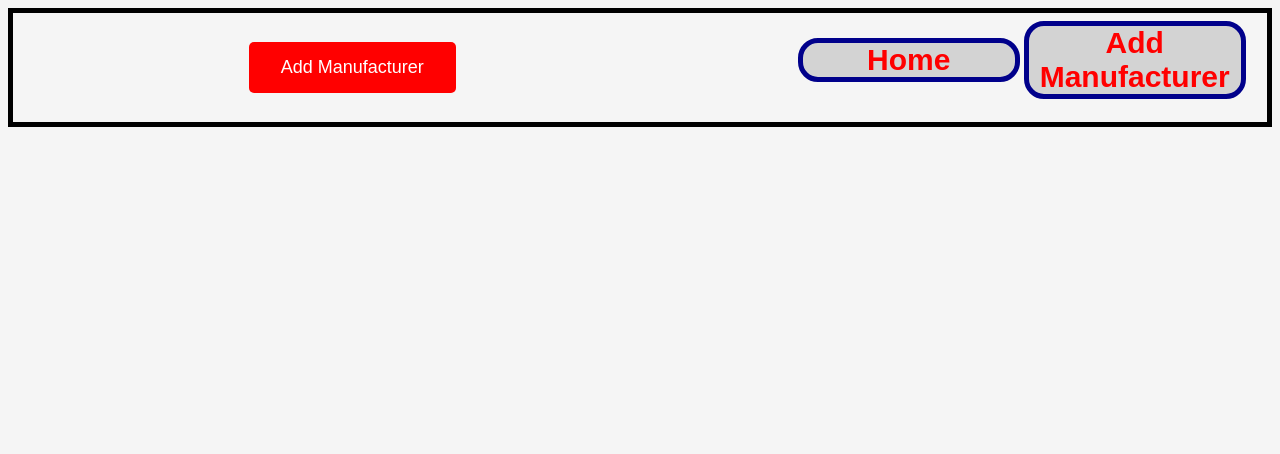
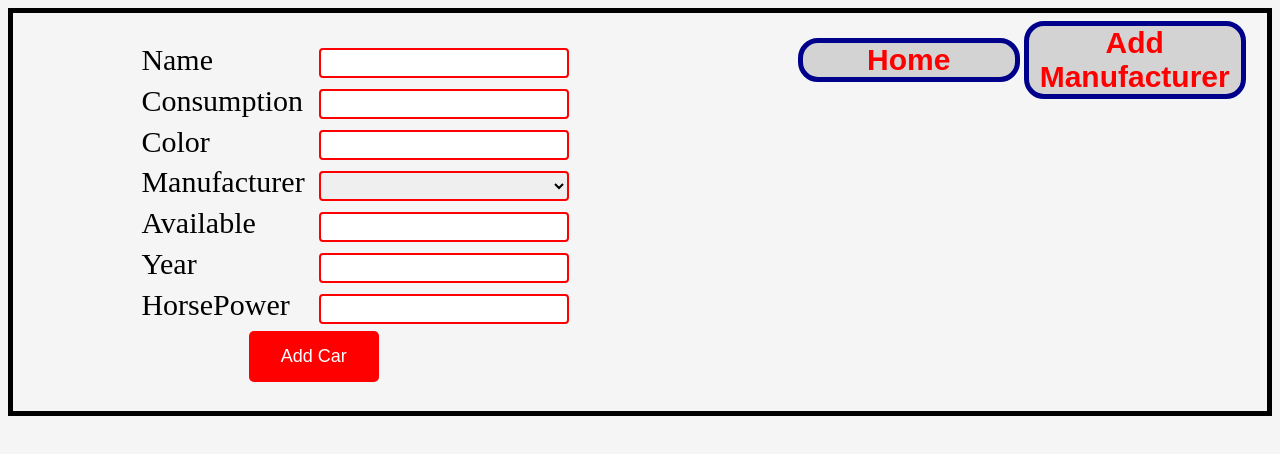
Before and after one commit to szattila98/cars_assignment_webtech1, a website: page student/carForm.html in a window 1280 px wide. Drawn offline with nearby package versions, Linux system fonts and the light colour scheme; no server answers.

Commit message:
CarForm done!

```diff
--- a/student/carForm.html
+++ b/student/carForm.html
@@ -18,21 +18,41 @@
 
 <div id="content">
     <form action="addCar" method="post">
-        <!--<table>-->
-            <!--<tr>-->
-                <!--<td>Name</td>-->
-                <!--<td><input id="textField" type="text" name="name"></td>-->
-            <!--</tr>-->
-            <!--<tr>-->
-                <!--<td>Country</td>-->
-                <!--<td><input id="textField" type="text" name="country"></td>-->
-            <!--</tr>-->
-            <!--<tr>-->
-                <!--<td>Founded</td>-->
-                <!--<td><input id="textField" type="date" name="founded"></td>-->
-            <!--</tr>-->
-        <!--</table>-->
-        <input id="submit" type="submit" value="Add Manufacturer">
+        <table>
+            <tr>
+                <td>Name</td>
+                <td><input id="textField" type="text" name="name"></td>
+            </tr>
+            <tr>
+                <td>Consumption</td>
+                <td><input id="textField" type="text" name="consumption"></td>
+            </tr>
+            <tr>
+                <td>Color</td>
+                <td><input id="textField" type="text" name="color"></td>
+            </tr>
+            <tr>
+                <td>Manufacturer</td>
+                <td>
+                    <select name="manufacturer" id="dropdown">
+
+                    </select>
+                </td>
+            </tr>
+            <tr>
+                <td>Available</td>
+                <td><input id="textField" type="number" name="available"></td>
+            </tr>
+            <tr>
+                <td>Year</td>
+                <td><input id="textField" type="number" name="year"></td>
+            </tr>
+            <tr>
+                <td>HorsePower</td>
+                <td><input id="textField" type="number" name="horsepower"></td>
+            </tr>
+        </table>
+        <input id="submit" type="submit" value="Add Car">
     </form>
 </div>
 
--- a/student/css/carForm.css
+++ b/student/css/carForm.css
@@ -78,3 +78,13 @@ body {
     padding-left: 10px;
     font-size: medium;
 }
+#dropdown {
+    width: 250px;
+    height: 30px;
+    margin-left: 10px;
+    box-sizing: border-box;
+    border: 2px solid red;
+    border-radius: 4px;
+    padding-left: 10px;
+    font-size: medium;
+}
--- a/student/js/carForm.js
+++ b/student/js/carForm.js
@@ -0,0 +1,11 @@
+$(document).ready(function () {
+
+        $.get('manufacturerNames', function (data) {
+            var count = 0;
+            var $dropdown = $("#dropdown");
+            $.each(data, function() {
+                $dropdown.append($("<option />").val(data[count]).text(data[count]));
+                count = count + 1;
+            });
+        });
+});
--- a/student/js/index.js
+++ b/student/js/index.js
@@ -53,7 +53,7 @@ $(document).ready(function () {
                 var nameCell = $('<td class="listtd">' + value.name + '</td>');
                 var consumptionCell = $('<td class="listtd">' + value.consumption + '</td>');
                 var colorCell =  $('<td class="listtd">' + value.color + '</td>');
-                var manufacturerCell =  $('<td class="listtd">' + value.manufacturer + '</td>');
+                var manufacturerCell =  $('<td class="listtd">' + value.manufacturer.toString() + '</td>');
                 var availableCell =  $('<td class="listtd">' + value.available + '</td>');
                 var yearCell =  $('<td class="listtd">' + value.year + '</td>');
                 var horsepowerCell =  $('<td class="listtd">' + value.horsepower + '</td>');
```
